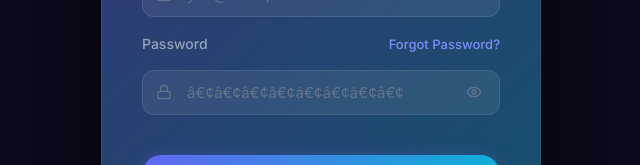
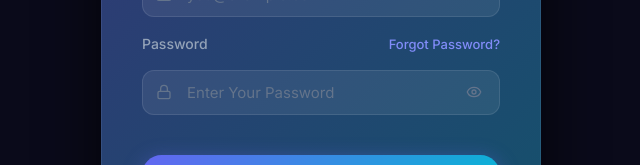
Before and after one commit to Subha2707/Voyago, a React (Vite) app in the folder client/: page /login in a window 1280 px wide. Shown: the part 327-492 px from the top of the page, without its empty margins (319-959 px from the left). Built offline with nearby package versions, Linux system fonts and the light colour scheme; no server answers.

Commit message:
Fix the emoji issue

```diff
--- a/client/src/pages/LoginPage.jsx
+++ b/client/src/pages/LoginPage.jsx
@@ -135,7 +135,7 @@ export default function LoginPage() {
               <input
                 id="password"
                 type={showPassword ? 'text' : 'password'}
-                placeholder="â€¢â€¢â€¢â€¢â€¢â€¢â€¢â€¢"
+                placeholder="Enter Your Password"
                 value={password}
                 onChange={(e) => setPassword(e.target.value)}
                 className="form-input"
```
